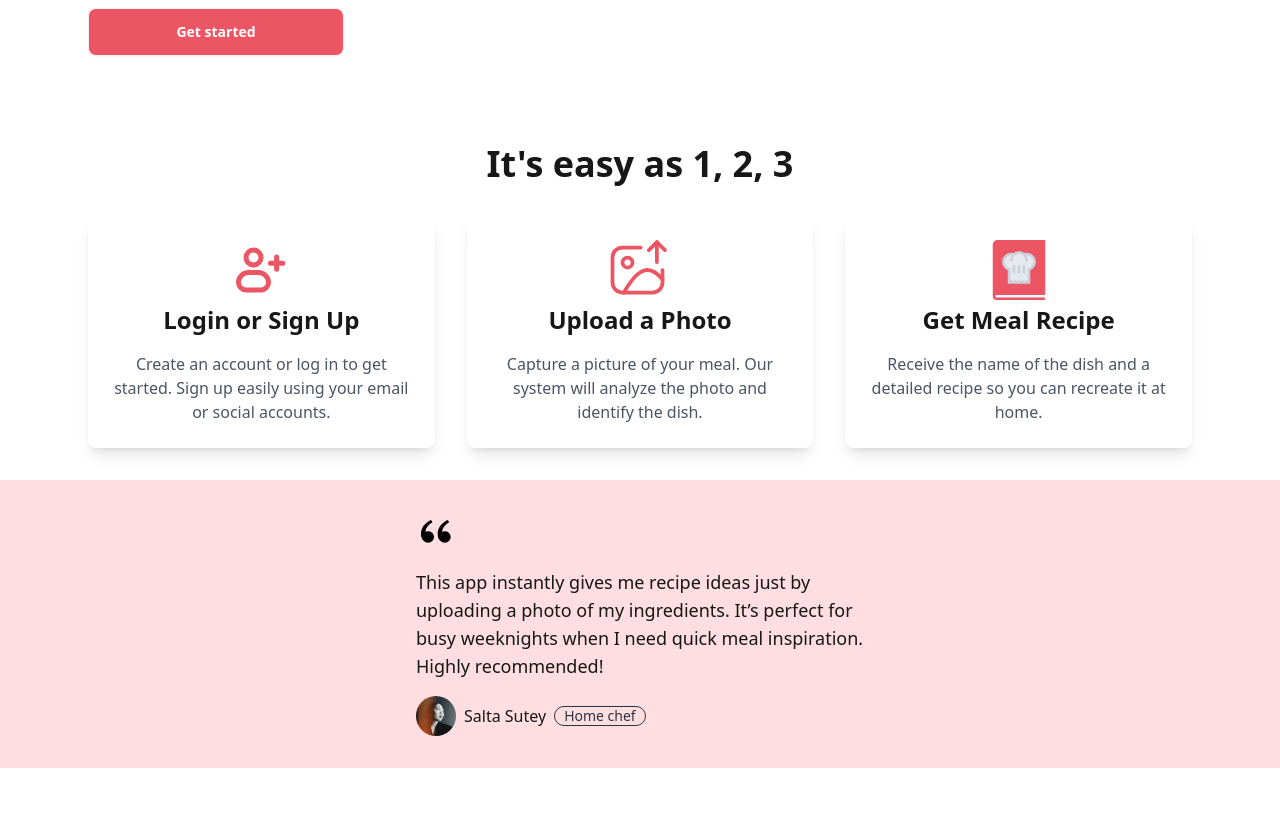
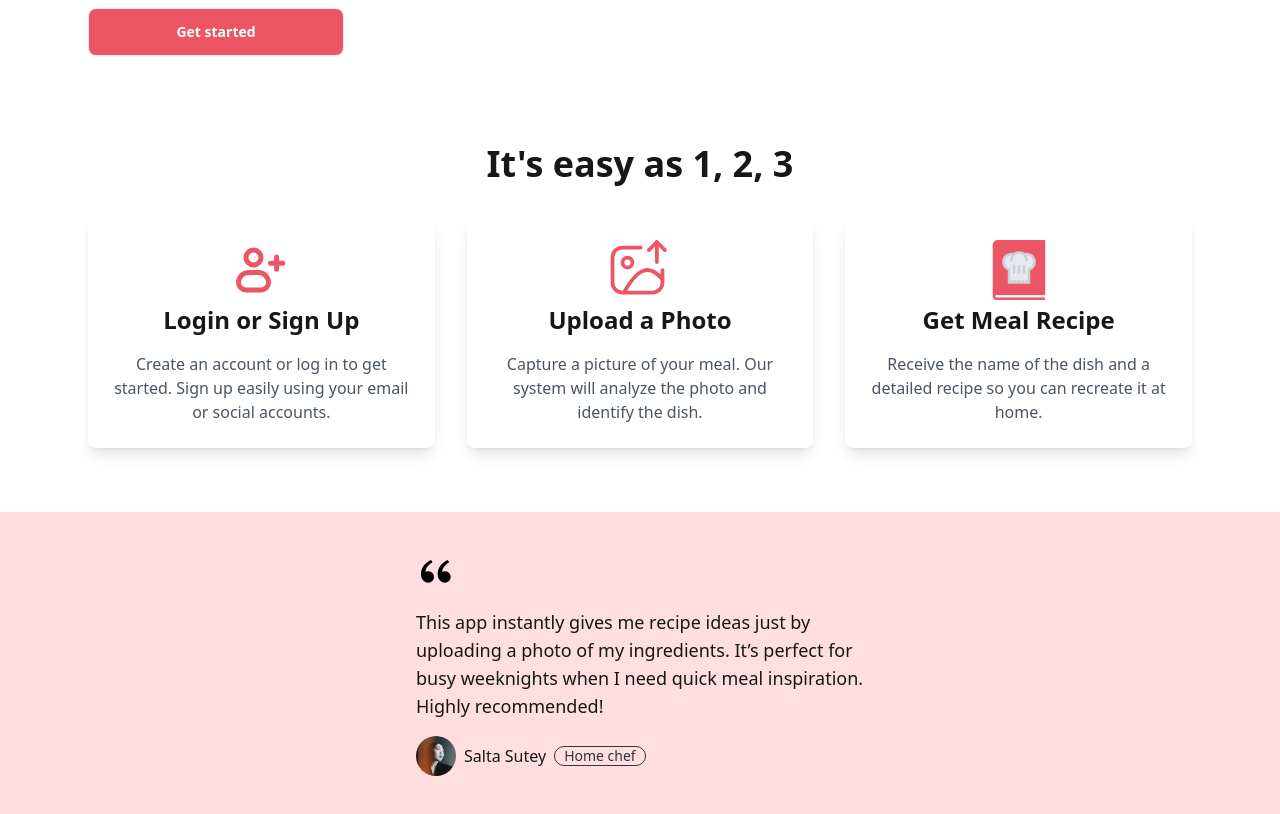
Before and after one commit to shellyear/photorecipe, a Next.js app: page / in a window 1280 px wide. Shown: the part 500-1314 px from the top of the page. Before the commit the page ends 1268 px from the top, so only its background shows below. Built offline with nearby package versions, Linux system fonts and the light colour scheme.

Commit message:
[chore] styles

```diff
--- a/src/components/sections/HowItWorks.tsx
+++ b/src/components/sections/HowItWorks.tsx
@@ -3,7 +3,7 @@ import Container from "../Container";
 
 const HowItWorks = () => {
   return (
-    <section className="py-8 text-center">
+    <section className="py-8 pb-16 text-center">
       <Container>
         <h2 className="text-4xl font-bold mb-8">It's easy as 1, 2, 3</h2>
         <div className="grid grid-cols-1 md:grid-cols-3 gap-8">
--- a/src/components/sections/SingleReview.tsx
+++ b/src/components/sections/SingleReview.tsx
@@ -10,7 +10,7 @@ interface ISingleReview {
 
 const SingleReview = ({ feedback, imgPath, name, occupation }: ISingleReview) => {
   return (
-    <section className="bg-mandylight py-8">
+    <section className="bg-mandylight py-10">
       <div className="space-y-4 max-w-md mx-auto">
         <Image
           src="/double-quotes.svg"
```
